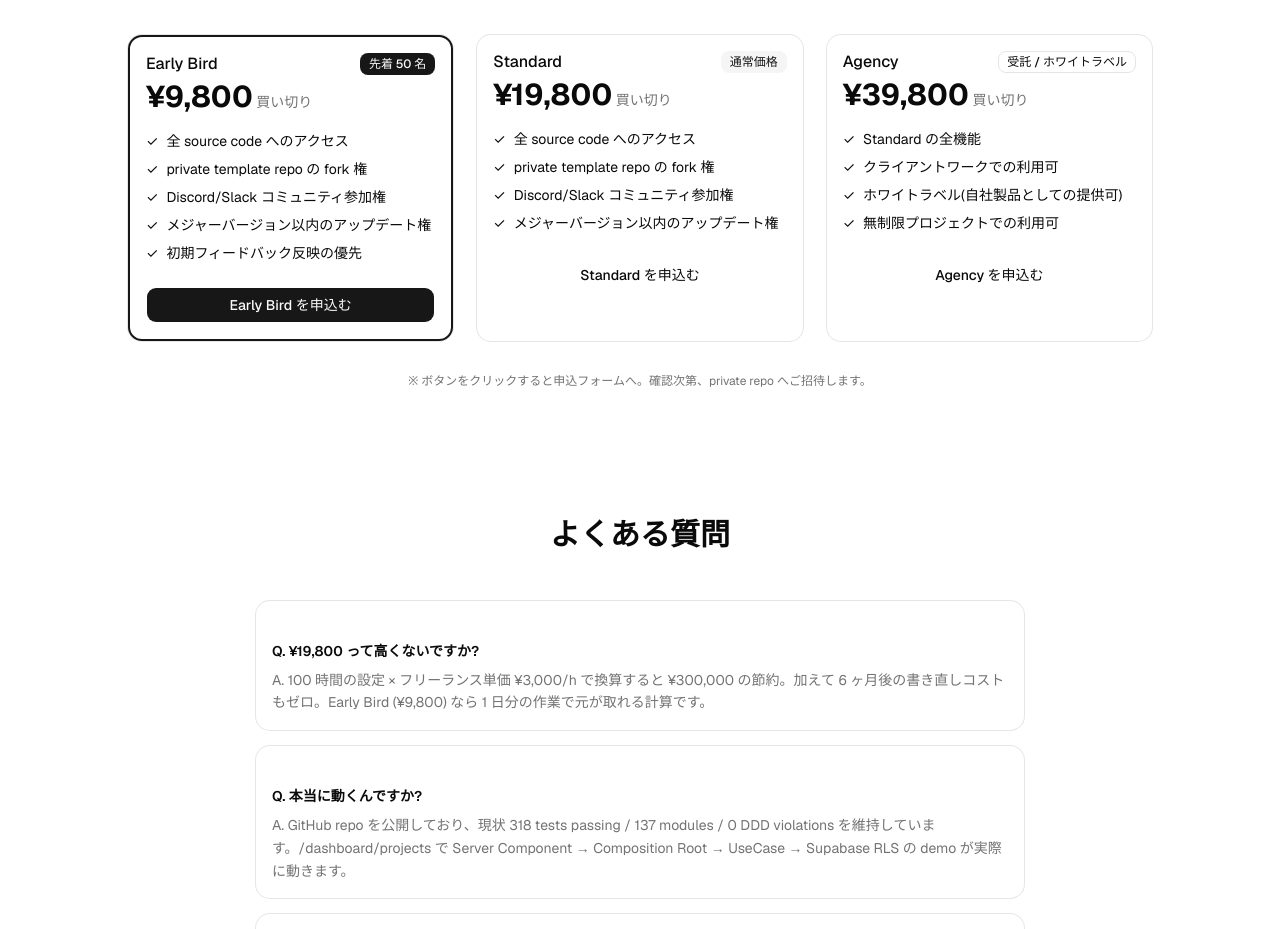
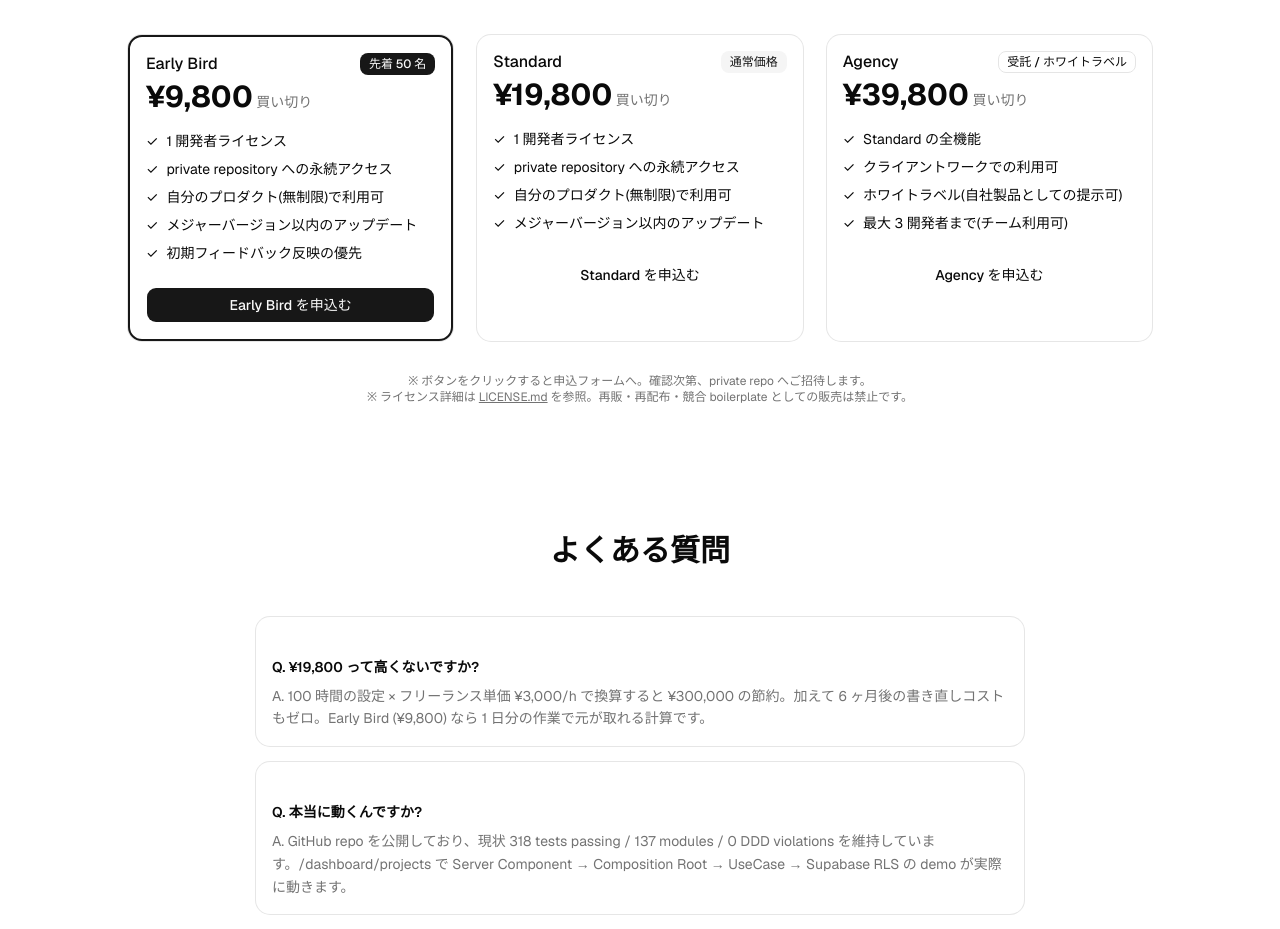
Before and after one commit to sakigake-dev/sakigake, a Next.js app: page / in a window 1280 px wide. Shown: the part 2560-3489 px from the top of the page. Built offline with nearby package versions, Linux system fonts and the light colour scheme.

Commit message:
feat(license): add LICENSE.md and refine pricing copy to clarify license terms

```diff
--- a/src/app/_landing/pricing.tsx
+++ b/src/app/_landing/pricing.tsx
@@ -29,10 +29,10 @@ const tiers: Tier[] = [
     badge: "先着 50 名",
     badgeVariant: "default",
     features: [
-      "全 source code へのアクセス",
-      "private template repo の fork 権",
-      "Discord/Slack コミュニティ参加権",
-      "メジャーバージョン以内のアップデート権",
+      "1 開発者ライセンス",
+      "private repository への永続アクセス",
+      "自分のプロダクト(無制限)で利用可",
+      "メジャーバージョン以内のアップデート",
       "初期フィードバック反映の優先",
     ],
     cta: "Early Bird を申込む",
@@ -45,10 +45,10 @@ const tiers: Tier[] = [
     badge: "通常価格",
     badgeVariant: "secondary",
     features: [
-      "全 source code へのアクセス",
-      "private template repo の fork 権",
-      "Discord/Slack コミュニティ参加権",
-      "メジャーバージョン以内のアップデート権",
+      "1 開発者ライセンス",
+      "private repository への永続アクセス",
+      "自分のプロダクト(無制限)で利用可",
+      "メジャーバージョン以内のアップデート",
     ],
     cta: "Standard を申込む",
     href: `${TALLY_BASE}&utm_term=standard`,
@@ -62,8 +62,8 @@ const tiers: Tier[] = [
     features: [
       "Standard の全機能",
       "クライアントワークでの利用可",
-      "ホワイトラベル(自社製品としての提供可)",
-      "無制限プロジェクトでの利用可",
+      "ホワイトラベル(自社製品としての提示可)",
+      "最大 3 開発者まで(チーム利用可)",
     ],
     cta: "Agency を申込む",
     href: `${TALLY_BASE}&utm_term=agency`,
@@ -78,6 +78,7 @@ const tiers: Tier[] = [
  * 全て買い切り(サブスクなし)というメッセージを 1 行で添える。
  *
  * 申込フォームは Tally。Phase B で Stripe Checkout に置き換え予定。
+ * ライセンス詳細は LICENSE.md を参照。
  */
 export function Pricing() {
   return (
@@ -134,6 +135,17 @@ export function Pricing() {
 
       <p className="text-center text-xs text-muted-foreground mt-8">
         ※ ボタンをクリックすると申込フォームへ。確認次第、private repo へご招待します。
+        <br />
+        ※ ライセンス詳細は{" "}
+        <Link
+          href="https://github.com/sakigake-dev/sakigake/blob/main/LICENSE.md"
+          target="_blank"
+          rel="noreferrer"
+          className="underline hover:text-foreground"
+        >
+          LICENSE.md
+        </Link>{" "}
+        を参照。再販・再配布・競合 boilerplate としての販売は禁止です。
       </p>
     </section>
   );
```
Also changed, not shown: 1 other file (tests, documents, lock files or other folders).
